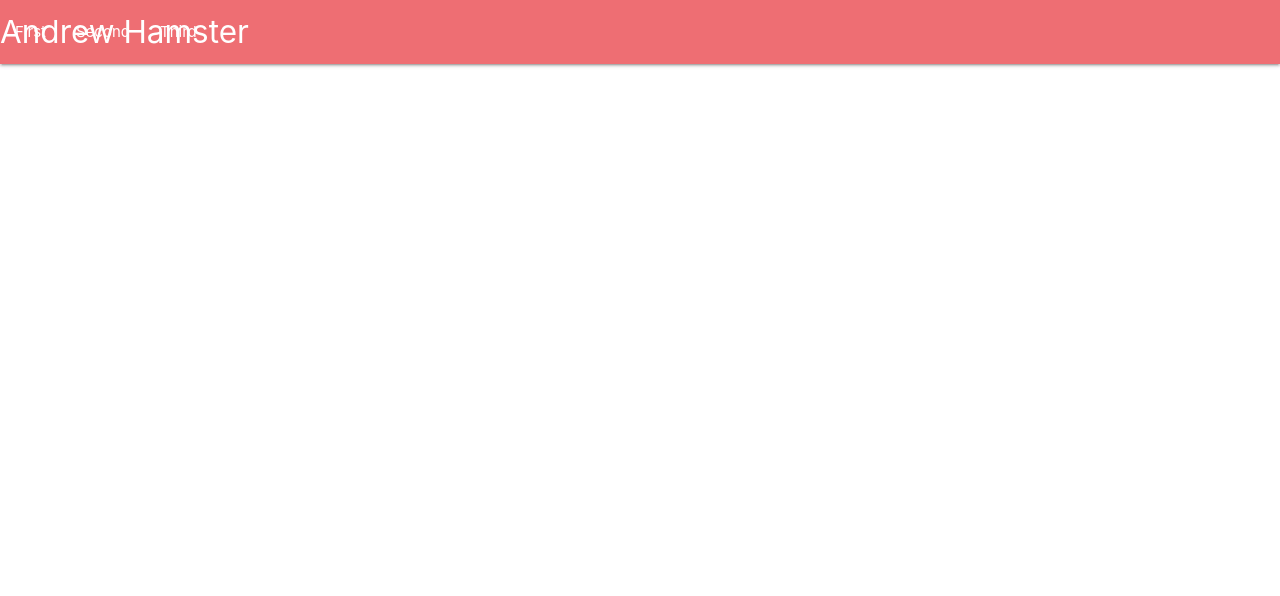
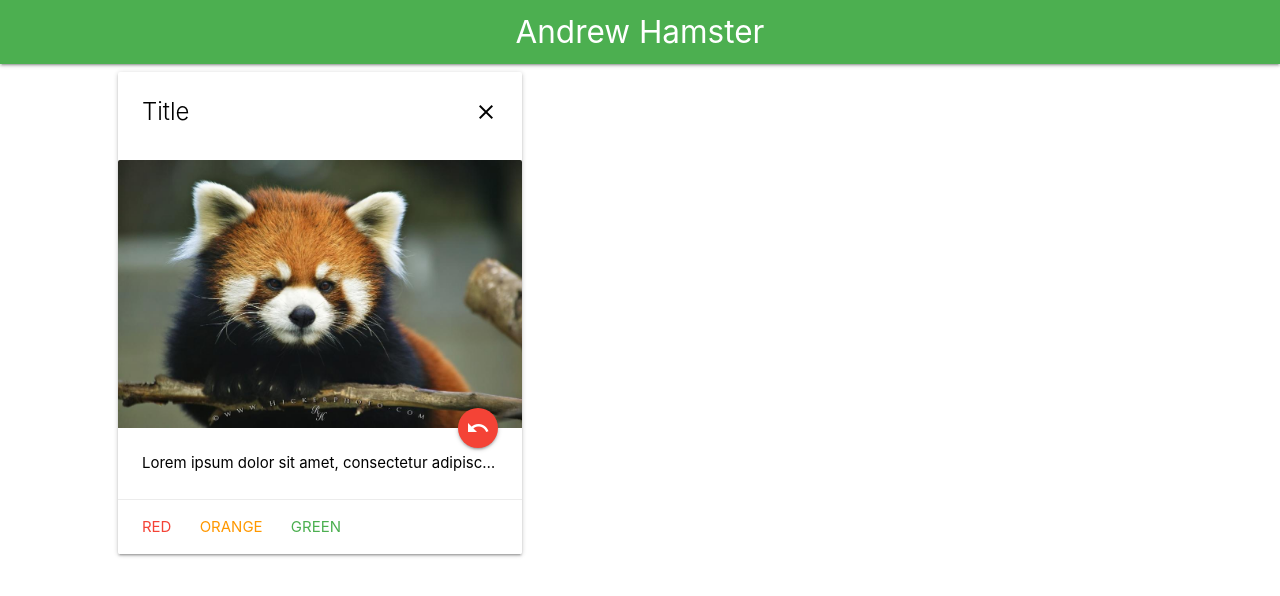
Before and after one commit to AndrewHamster/andrewhamster.github.io, a plain HTML site: page index.html in a window 1280 px wide. Drawn offline with nearby package versions, Linux system fonts and the light colour scheme.

Commit message:
some stuff

```diff
--- /dev/null
+++ b/app.js
@@ -0,0 +1,5 @@
+angular.module("app", [])
+    .controller("mainController", () => {
+        var vm = this;
+
+    })
--- a/index.html
+++ b/index.html
@@ -1,22 +1,40 @@
-<!DOCTYPE HTML PUBLIC "-//W3C//DTD HTML 4.1//EN">
-<html>
+<!DOCTYPE html>
+<html lang="en">
+
 <head>
+    <title>Andrew Hamster</title>
+    <!-- CSS  -->
+    <link href="https://fonts.googleapis.com/icon?family=Material+Icons" rel="stylesheet">
     <!-- Compiled and minified CSS -->
-  <link rel="stylesheet" href="https://cdnjs.cloudflare.com/ajax/libs/materialize/0.98.0/css/materialize.min.css">
+    <link rel="stylesheet" href="https://cdnjs.cloudflare.com/ajax/libs/materialize/0.98.0/css/materialize.min.css">
+    <!-- Compiled and minified JavaScript -->
+    <script src="https://ajax.googleapis.com/ajax/libs/jquery/3.1.1/jquery.min.js"></script>
+    <script src="https://cdnjs.cloudflare.com/ajax/libs/materialize/0.98.0/js/materialize.min.js"></script>
+    <!-- <script src="https://ajax.googleapis.com/ajax/libs/angularjs/1.6.2/angular.min.js"</script>  -->
+</head>
 
-  <!-- Compiled and minified JavaScript -->
-  <script src="https://cdnjs.cloudflare.com/ajax/libs/materialize/0.98.0/js/materialize.min.js"></script>
-</head>
 <body>
     <nav>
-        <div class="nav-wrapper">
-            <a href="#" class="brand-logo">Andrew Hamster</a>
-            <ul id="nav-mobile" class="left">
-                <li><a href="#">First</a></li>
-                <li><a href="#">Second</a></li>
-                <li><a href="#">Third</a></li>
-            </ul>
+        <div class="nav-wrapper green"> <a href="#" class="brand-logo center">Andrew Hamster</a> </div>
+    </nav>
+    <div class="row">
+        <div class="col s12 m4 offset-m1">
+            <div class="card white hoverable">
+                <div class="card-content black-text">
+                    <span class="card-title">Title <i class="material-icons right close">close</i></span>
+                </div>
+                <div class="card-image activator">
+                    <img src="endangered-animal-list_5406.jpg" class="circle" alt="">
+                    <div class="a btn-floating halfway-fab red"><i class="material-icons">undo</i></div>
+                </div>
+                <div class="card-reveal">
+                    <i class="material-icons close right">done</i>
+                </div>
+                <div class="card-content black-text truncate">Lorem ipsum dolor sit amet, consectetur adipiscing elit. Ut metus urna, tempor et varius et, aliquam sit amet lectus. In congue massa a risus posuere, ut sagittis erat maximus. Curabitur mattis iaculis massa, vel egestas dolor pellentesque pharetra. Curabitur volutpat dapibus lacus vitae rhoncus. Suspendisse faucibus, sapien vitae viverra iaculis, mi sem egestas quam, a aliquet lorem mi eu metus. Duis tempor ultrices tortor, eget gravida dui. Nam et tellus nisi. Nullam dapibus lectus sed orci ultricies dictum in sit amet neque.</div>
+                <div class="card-action"> <a href="#" class="red-text">Red</a> <a href="#" class="orange-text">Orange</a> <a href="#" class="green-text">Green</a> </div>
+            </div>
         </div>
-    </nav>
+    </div>
 </body>
+
 </html>
```
Also changed, not shown: endangered-animal-list_5406.jpg (added).
